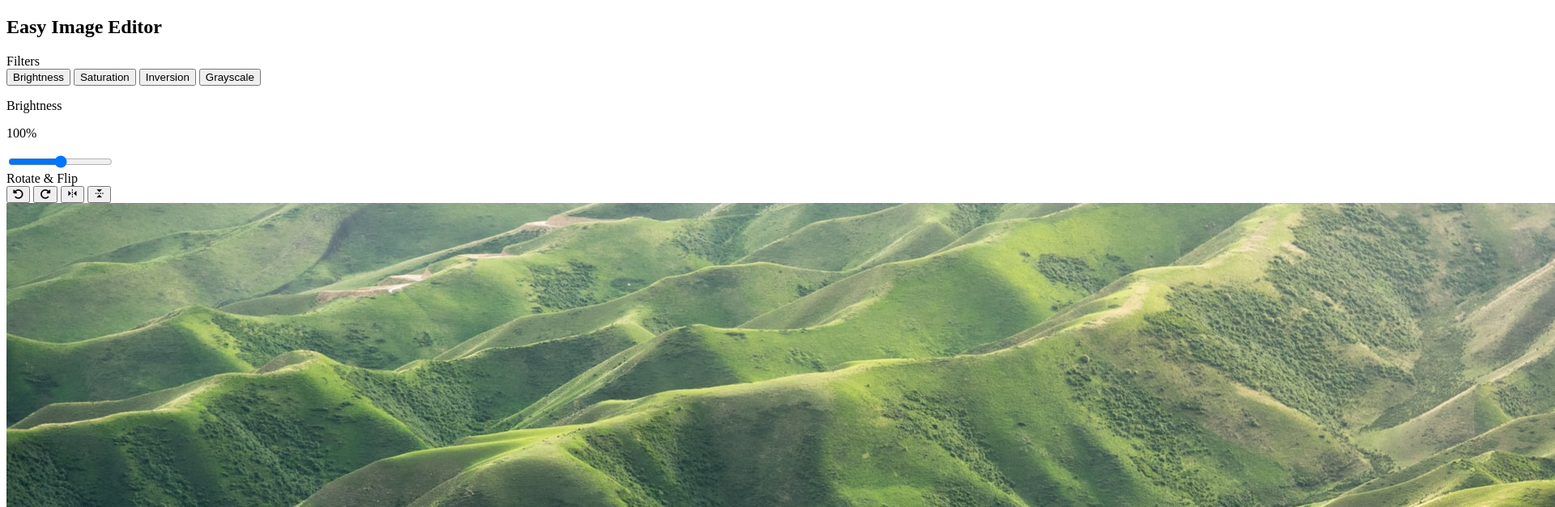
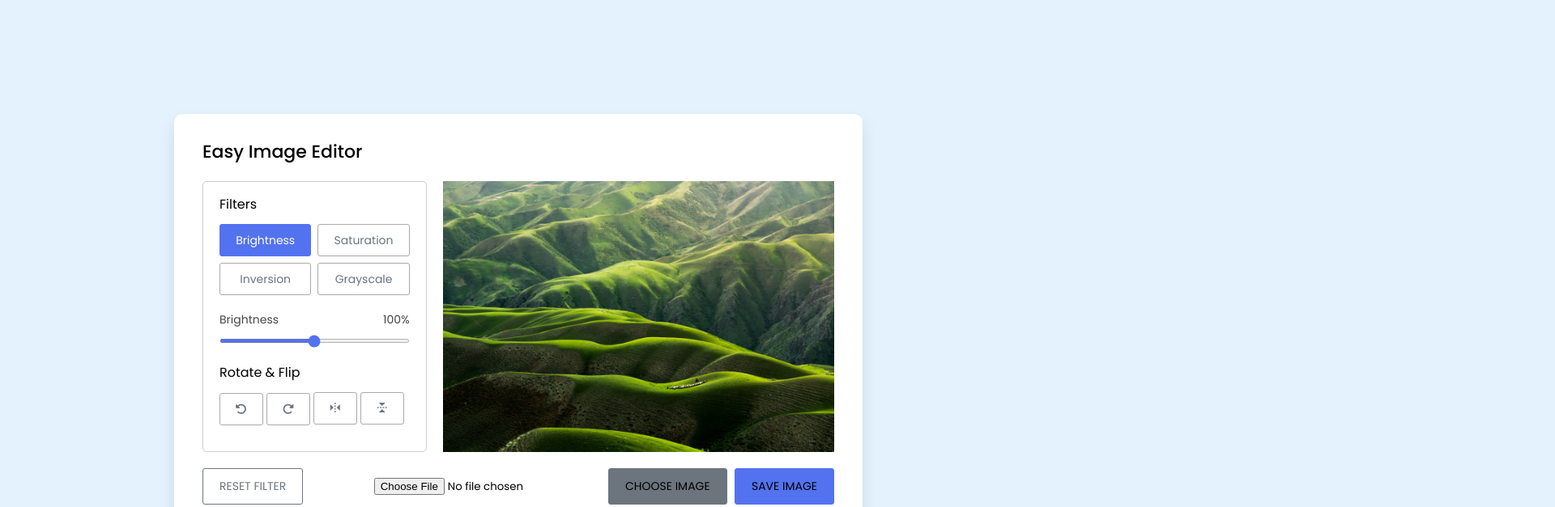
Before and after one commit to nsevindi87/image-editor, a plain HTML site: page index.html in a window 1280 px wide. Shown: the top 627 px of the page at 81% size, 1920 px wide, since content can reach past the window. Drawn offline with nearby package versions, Linux system fonts and the light colour scheme.

Commit message:
css was written

```diff
--- a/index.html
+++ b/index.html
@@ -20,7 +20,7 @@
                 <div class="filter">
                     <label class="title">Filters</label>
                     <div class="options">
-                        <button>Brightness</button>
+                        <button class="active">Brightness</button>
                         <button>Saturation</button>
                         <button>Inversion</button>
                         <button>Grayscale</button>
@@ -48,8 +48,9 @@
             </div>
         </div>
         <div class="controls">
-            <button class="reset-filter"></button>
+            <button class="reset-filter">Reset Filter</button>
             <div class="row">
+                <input type="file" class="file-input" accept="images/*">
                 <button class="choose-img">Choose Image</button>
                 <button class="save-img">Save Image</button>
             </div>
--- a/script.js
+++ b/script.js
@@ -0,0 +1,12 @@
+const fileInput = document.querySelector(".file-input");
+previewImg = document.querySelector(".preview-img img");
+chooseImgBtn = document.querySelector(".choose-img");
+
+const loadImage = () => {
+    let file = fileInput.files[0]
+    if(!file) return;
+    previewImg.src = URL.createObjectURL(file)
+}
+
+fileInput.addEventListener("change", loadImage)
+chooseImgBtn.addEventListener("click", () => fileInput.click());
--- a/style.css
+++ b/style.css
@@ -1,5 +1,179 @@
 @import url('https://fonts.googleapis.com/css2?family=Poppins:wght@400;500;600&display=swap');
 
 *{
+    margin: 0;
+    padding: 0;
+    box-sizing: border-box;
+    font-family: 'Poppins', sans-serif;
+}
+
+body{
+    height: 100vh;
+    display: flex;
+    justify-content: center;
+    align-items: center;
+    background: #E3F2FD;
 
 }
+
+.container{
+    width: 850px;
+    background: #fff;
+    border-radius: 10px;
+    padding: 30px 35px 35px;
+    box-shadow: 0 10px 20px rgba(0,0,0,0.1);
+}
+
+.container.disable :where(.editor-panel, .reset-filter, .save-img){
+    opacity: 0.6;
+}
+.container h2{
+    font-size: 22px;
+    font-weight: 500;
+}
+
+.container .wrapper{
+    display: flex;
+    margin: 20px 0;
+    min-height: 335px;
+}
+
+.wrapper .editor-panel{
+    width: 280px;
+    padding: 15px 20px;
+    border-radius: 5px;
+    border: 1px solid #ccc;
+}
+
+.editor-panel .title{
+    display: block;
+    font-size: 16px;
+    margin-bottom: 12px;
+}
+
+.editor-panel .options, .controls{
+    display: flex;
+    flex-wrap: wrap;
+    justify-content: space-between;
+}
+
+.editor-panel button{
+    height: 40px;
+    font-size: 14px;
+    color: #6C757D;
+    margin-bottom: 8px;
+    border-radius: 3px;
+    background: #fff;
+    border: 1px solid #aaa;
+}
+
+.editor-panel button:hover{
+    background: #f5f5f5;
+}
+
+.editor-panel .filter button{
+    width: calc(100%/2 - 4px);
+}
+
+
+.filter button.active{
+    color: #fff;
+    background: #5372F0;
+    border-color: #5372F0;
+}
+
+.filter .slider{
+    margin-top: 12px;
+}
+.filter .slider .filter-info{
+    display: flex;
+    justify-content: space-between;
+    align-items: center;
+    color: #464646;
+    font-size: 14px;
+}
+.filter .slider input{
+    width: 100%;
+    height: 5px;
+    accent-color: #5372f0;
+}
+.editor-panel .rotate{
+    margin-top: 17px;
+}
+
+.editor-panel .rotate button{
+    width: calc(100% / 4 - 5px);
+}
+
+.rotate button:nth-child(3),
+.rotate button:nth-child(4){
+    font-size: 16px;
+}
+
+.wrapper .preview-img{
+    margin-left: 20px;
+    flex-grow: 1;
+    object-fit: cover;
+    display: flex;
+    align-items: center;
+    justify-content: center;
+}
+
+.preview-img img{
+    max-width: 490px;
+    max-height: 335px;
+    width: 100%;
+    height: 100%;
+    object-fit: cover;
+}
+
+.controls button{
+    font-size: 14px;
+    padding: 11px 20px;
+    border-radius: 3px;
+    cursor: pointer;
+    background: #fff;
+    text-transform: uppercase;
+}
+
+.controls .reset-filter{
+    color: #6C757D;
+    border: 1px solid #6C757D;
+}
+.controls .choose-img{
+    background: #6C757D;
+    border: 1px solid #6C757D;
+}
+.controls .save-img{
+    margin-left: 5px;
+    background: #5372F0;
+    border: 1px solid #5372F0;
+}
+
+@media screen and (max-width:760px){
+    .container{
+        padding: 25px;
+    }
+    .container .wrapper{
+        flex-wrap: wrap-reverse;
+    }
+    .wrapper .editor-panel{
+        width: 100%;
+    }
+    .wrapper .preview-img{
+        width: 100%;
+        margin: 0 0 15px;
+    }
+}
+@media screen and (max-width:500px){
+    .controls button{
+        width:100%;
+        margin-bottom: 10px;
+    }
+    .controls .row{
+        width: 100%;
+    }
+    .controls .row .save-img{
+        margin-left: 0px;
+    }
+}
```
